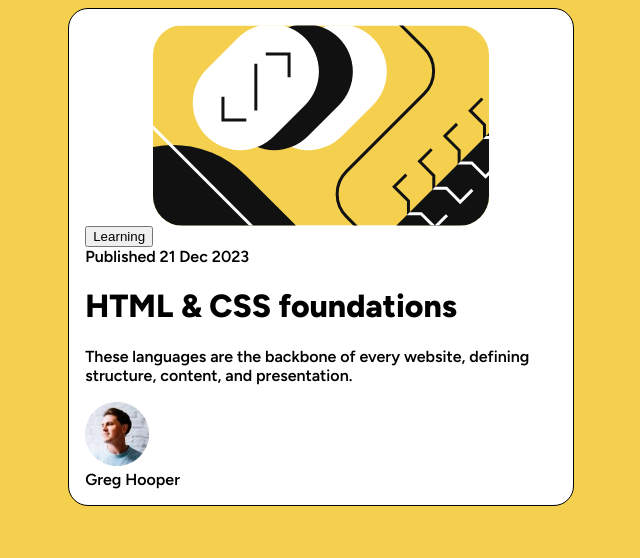
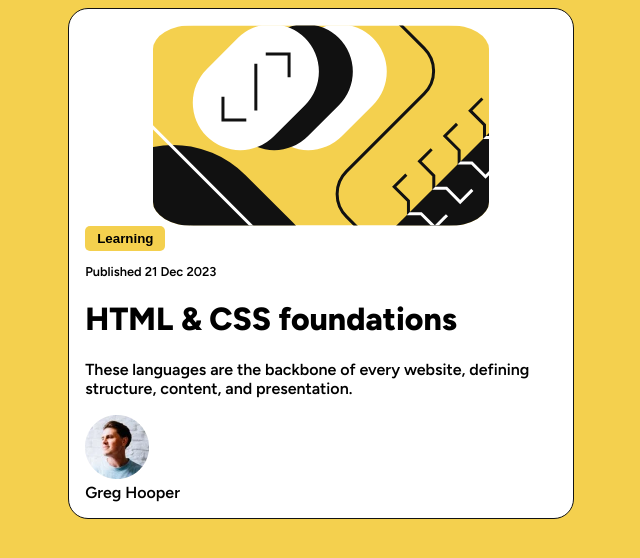
Before and after one commit to Natvoc/Blog_Preview_Card, a plain HTML site: page index.html in a window 1280 px wide. Shown: the whole page, without its empty margins (319-959 px from the left). Drawn offline with Linux system fonts and the light colour scheme.

Commit message:
Actualización

```diff
--- a/style.css
+++ b/style.css
@@ -6,15 +6,17 @@ body{
     display: flex;
     align-items: center;
     justify-content: center;
+    font-size: 16px;
+
 }
 .container{
     width: 40%;
 }
 .card{
-    background-color: #fff;
+    background-color: hsl(0, 0%, 100%);
     padding: 1em;
     border-radius: 20px;
-    border: #000 1px solid;
+    border: hsl(0, 0%, 7%) 1px solid ;
 }
 .head{
     display: flex;
@@ -23,8 +25,24 @@ body{
     width: 100%;
 }
 .head svg{
-    border-radius: 30px;
+    border-radius: 12%;
 }
+button{
+    background-color: hsl(47, 88%, 63%);
+    border-radius: 5px;
+    border: solid 0px;
+    padding: 5px 12px 5px 12px;
+    font-weight: 800;
+}
+.publi{
+    font-weight: 600;
+    font-size: 0.8em;
+    margin-top: 1em;
+}
+
+
+
+
 
 .attribution { font-size: 11px; text-align: center; }
 .attribution a { color: hsl(228, 45%, 44%); }
```
